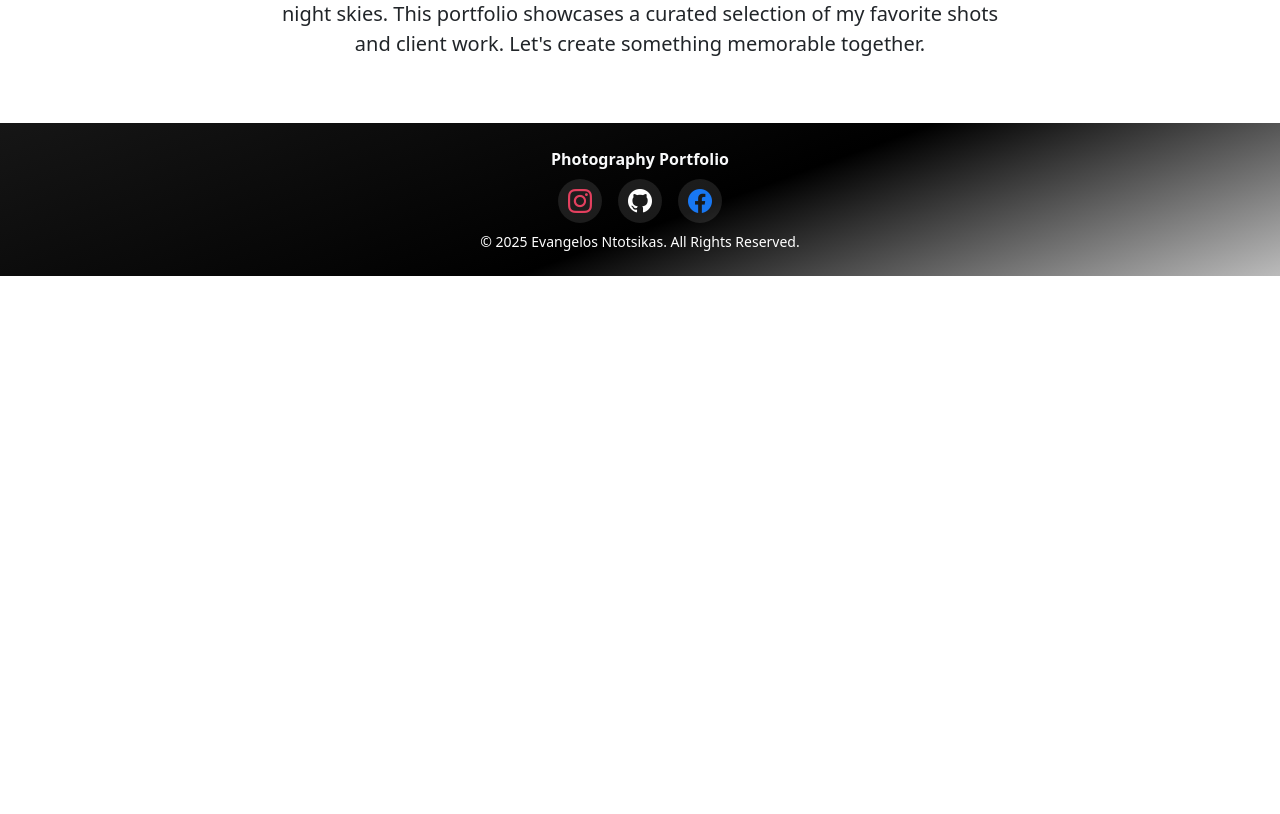
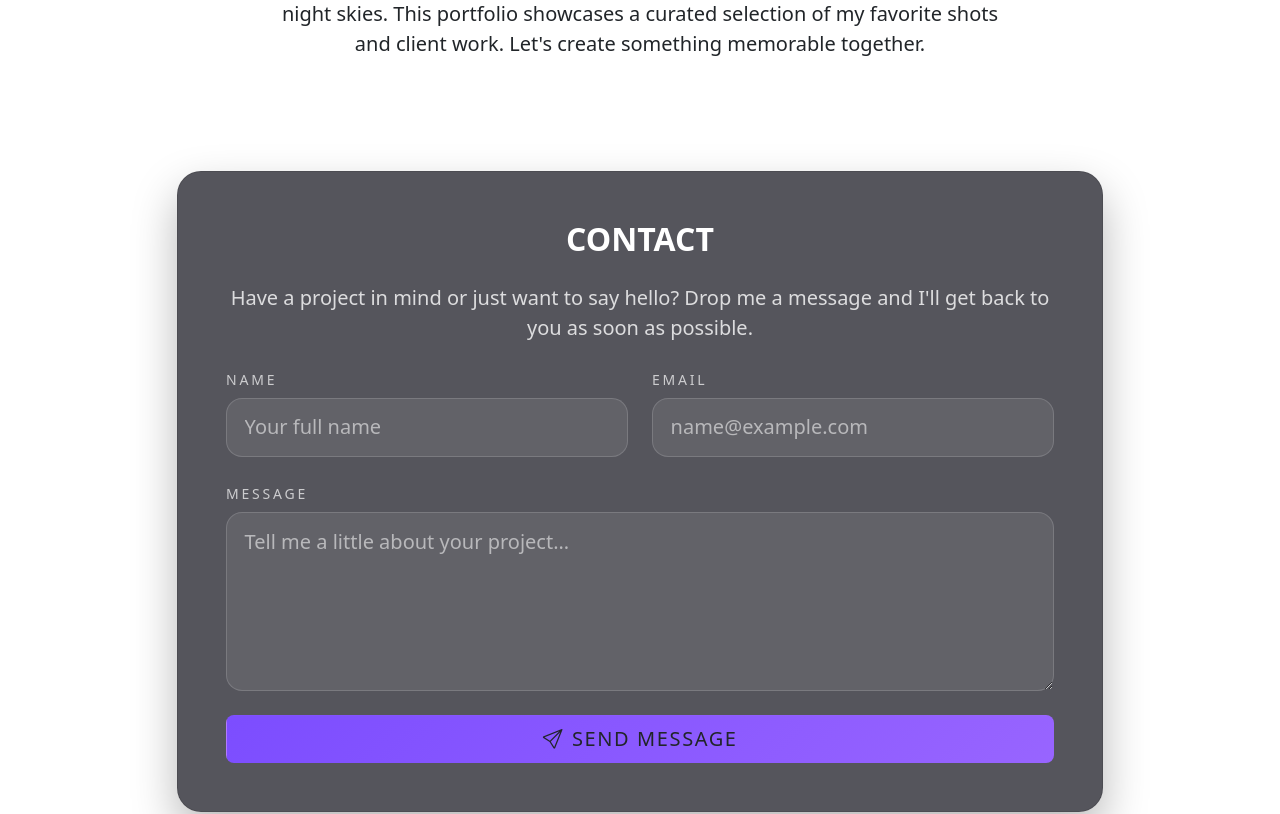
Before and after one commit to vaggelis27/web-project-portfolio-2025-react, a React (Vite) app: page / in a window 1280 px wide. Shown: the part 1300-2114 px from the top of the page. Before the commit the page ends 1576 px from the top, so only its background shows below. Built offline with nearby package versions, Linux system fonts and the light colour scheme.

Commit message:
update 15/10

```diff
--- a/src/components/App.jsx
+++ b/src/components/App.jsx
@@ -1,4 +1,3 @@
-import React from "react";
 import Navbar from "../components/Navbar.jsx";
 import "../components/Navbar.css";
 import Footer from "../components/Footer.jsx";
@@ -7,15 +6,15 @@ import "../index.css";
 import HeroCarousel from "../components/HeroCarousel.jsx";
 import "../components/HeroCarousel.css";
 import About from "../components/About.jsx";
-
+import Contact from "../components/Contact.jsx";
+import "../components/Contact.jsx";
 function App() {
   return (
     <>
       <Navbar />
       <HeroCarousel />
-
       <About />
-
+      <Contact />
       <Footer />
     </>
   );
--- /dev/null
+++ b/src/components/Contact.css
@@ -0,0 +1,62 @@
+.contact-section {
+  background-color: #000;
+}
+
+.contact-card {
+  background: rgba(13, 13, 24, 0.7);
+  border: 1px solid rgba(10, 10, 10, 0.12);
+  border-radius: 24px;
+  box-shadow: 0 20px 45px rgba(0, 0, 0, 0.28);
+  backdrop-filter: blur(18px);
+  -webkit-backdrop-filter: blur(18px);
+}
+.contact-card .lead {
+  color: rgba(255, 255, 255, 0.8);
+}
+
+.contact-form .form-label {
+  letter-spacing: 0.2em;
+  color: rgba(255, 255, 255, 0.7);
+}
+.contact-form .form-control {
+  background: rgba(255, 252, 252, 0.08);
+  border: 1px solid rgba(255, 255, 255, 0.15);
+  border-radius: 16px;
+  color: rgba(255, 255, 255, 0.95);
+  padding: 0.85rem 1.1rem;
+  transition: border-color 0.25s ease, box-shadow 0.25s ease,
+    background 0.25s ease;
+}
+.contact-form .form-control:focus {
+  background: rgba(0, 0, 0, 0.12);
+  border-color: rgba(10, 10, 10, 0.8);
+  box-shadow: 0 0 0 0.25rem rgba(124, 77, 255, 0.25);
+  color: #fff;
+}
+.contact-form .form-control::placeholder {
+  color: rgba(255, 255, 255, 0.55);
+}
+
+.btn-contact {
+  background: linear-gradient(135deg, #7c4dff, #b47cff);
+  border: none;
+  border-radius: 999px;
+  color: #fff;
+  font-weight: 600;
+  letter-spacing: 0.08em;
+  padding: 0.9rem 1.8rem;
+  text-transform: uppercase;
+  transition: transform 0.3s ease, box-shadow 0.3s ease,
+    background-position 0.3s ease;
+  background-size: 200% 200%;
+}
+.btn-contact:hover,
+.btn-contact:focus {
+  transform: translateY(-2px);
+  box-shadow: 0 15px 35px rgba(123, 108, 167, 0.45);
+  background-position: right;
+}
+.btn-contact:active {
+  transform: translateY(0);
+  box-shadow: 0 8px 18px rgba(124, 77, 255, 0.4);
+}
--- /dev/null
+++ b/src/components/Contact.jsx
@@ -0,0 +1,129 @@
+import "../components/Contact.css";
+function Contact() {
+  const onSubmit = async (event) => {
+    event.preventDefault();
+    const formData = new FormData(event.target);
+
+    formData.append("e7a59409-9696-421f-86e1-c2706b3c2d58");
+
+    const object = Object.fromEntries(formData);
+    const json = JSON.stringify(object);
+
+    const res = await fetch("https://api.web3forms.com/submit", {
+      method: "POST",
+      headers: {
+        "Content-Type": "application/json",
+        Accept: "application/json",
+      },
+      body: json,
+    }).then((res) => res.json());
+
+    if (res.success) {
+      console.log("Success", res);
+      <form onSubmit={onSubmit}>
+        <input type="text" name="name" />
+        <input type="email" name="email" />
+        <textarea name="message"></textarea>
+        <button type="submit">Submit Form</button>
+      </form>;
+    }
+  };
+
+  return (
+    <section id="contact" className="py-5 text-white">
+      <div className="container">
+        <div className="row justify-content-center">
+          <div className="col-lg-8 col-xl-10">
+            <div className="contact-card p-4 p-lg-5">
+              <h2 className="text-uppercase fw-bold text-center mb-4">
+                Contact
+              </h2>
+              <p className="lead text-center mb-4">
+                Have a project in mind or just want to say hello? Drop me a
+                message and I&apos;ll get back to you as soon as possible.
+              </p>
+              <form
+                action="https://api.web3forms.com/submit"
+                method="POST"
+                className="contact-form"
+              >
+                <input
+                  type="hidden"
+                  name="access_key"
+                  value="e7a59409-9696-421f-86e1-c2706b3c2d58"
+                />
+                <input
+                  type="hidden"
+                  name="redirect"
+                  value="https://web3forms.com/success"
+                />
+
+                <div className="row g-4">
+                  <div className="col-md-6">
+                    <label
+                      className="form-label text-uppercase small"
+                      for="contactName"
+                    >
+                      Name
+                    </label>
+                    <input
+                      type="text"
+                      className="form-control form-control-lg"
+                      id="contactName"
+                      name="name"
+                      placeholder="Your full name"
+                      required
+                    />
+                  </div>
+                  <div className="col-md-6">
+                    <label
+                      className="form-label text-uppercase small"
+                      for="contactEmail"
+                    >
+                      Email
+                    </label>
+                    <input
+                      type="email"
+                      className="form-control form-control-lg"
+                      id="contactEmail"
+                      name="email"
+                      placeholder="name@example.com"
+                      required
+                    />
+                  </div>
+                  <div className="col-12">
+                    <label
+                      className="form-label text-uppercase small"
+                      for="contactMessage"
+                    >
+                      Message
+                    </label>
+                    <textarea
+                      className="form-control form-control-lg"
+                      id="contactMessage"
+                      name="message"
+                      rows="5"
+                      placeholder="Tell me a little about your project..."
+                      required
+                    ></textarea>
+                  </div>
+                </div>
+
+                <div className="d-grid mt-4">
+                  <button type="submit" className="btn btn-contact btn-lg">
+                    <span className="me-2">
+                      <i className="bi bi-send"></i>
+                    </span>
+                    Send Message
+                  </button>
+                </div>
+              </form>
+            </div>
+          </div>
+        </div>
+      </div>
+    </section>
+  );
+}
+
+export default Contact;
```
